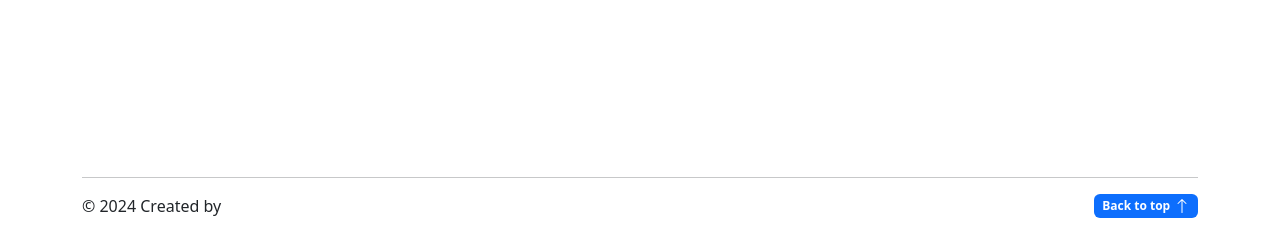
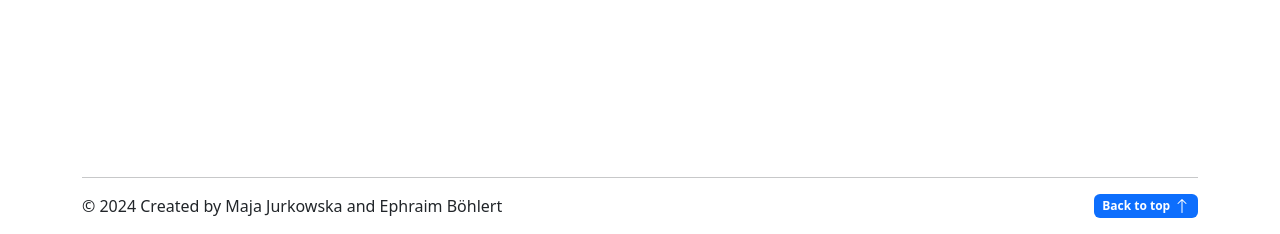
Before and after one commit to CueMaxX/CuesineHub, a PHP site: page / in a window 1280 px wide. Shown: the part 566-800 px from the top of the page. Run offline with PHP 8.4, Linux system fonts and the light colour scheme; data that the repository does not hold is empty.

Commit message:
include names

```diff
--- a/footer.php
+++ b/footer.php
@@ -7,6 +7,6 @@
             <img src="resources/vendor/bootstrap5/icons/arrow-up.svg" alt="Back to top" style="width: 16px; height: 16px; margin-left: 4px;">
         </a>
         </span>
-        <p>© 2024 Created by </p>
+        <p>© 2024 Created by Maja Jurkowska and Ephraim Böhlert</p>
     </footer>
 </div>
```
